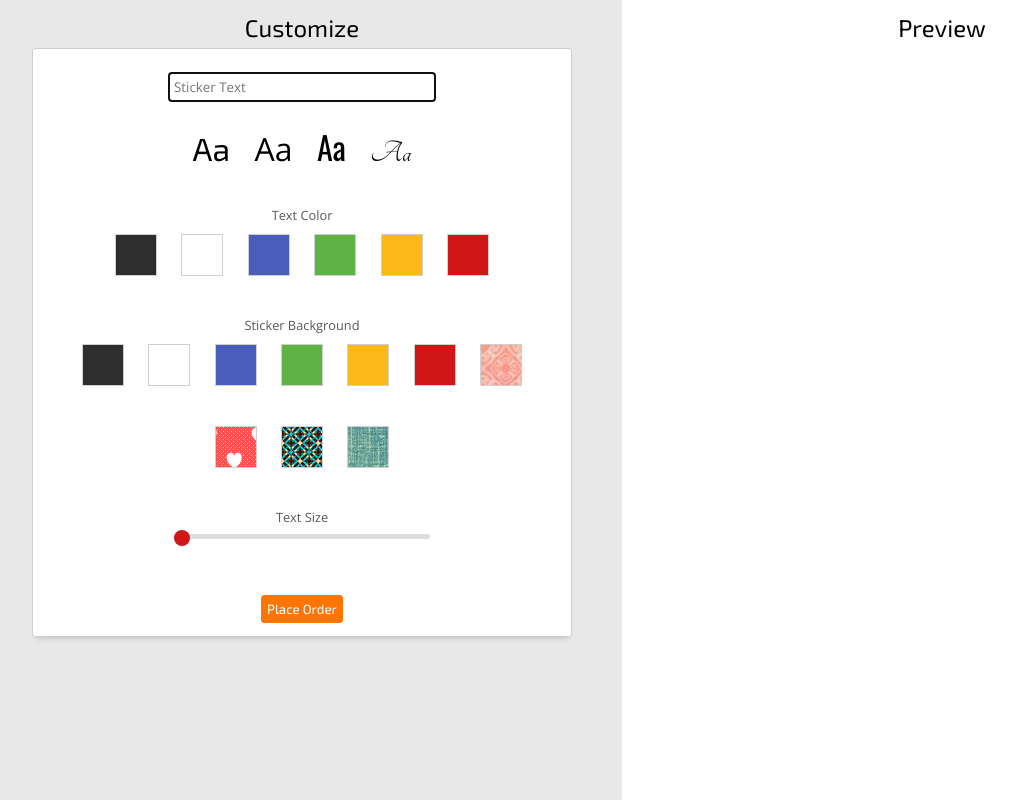
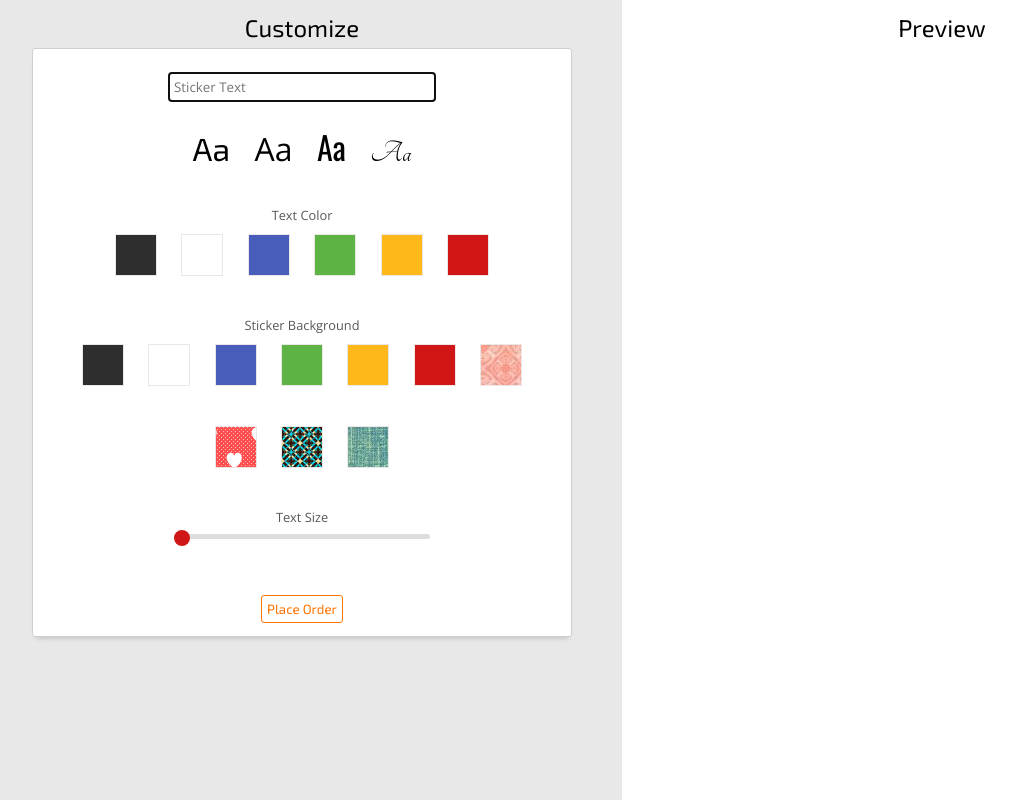
Before and after one commit to pjldby/CustomStickerApp, a plain HTML site: page index.html in a window 1280 px wide. Shown: the whole page, without its empty margins (18-1034 px from the left). Drawn offline with nearby package versions, Linux system fonts and the light colour scheme.

Commit message:
minor changes

```diff
--- a/css/desktop-style.css
+++ b/css/desktop-style.css
@@ -116,7 +116,7 @@ body
 }
 .chooser-li
 {
-  border: 1px solid #cfcfcf;
+  border: 1px solid #ebe7e7;
   display: inline-block;
   width: 40px;
   height: 40px;
@@ -153,8 +153,8 @@ body
 #placeorder
 {
   border: 1px solid #ff7503;
-  color: #fff;
-  background: #ff7503;
+  color: #ff7503;
+  background: #fff;
 }
 
 .black
```
